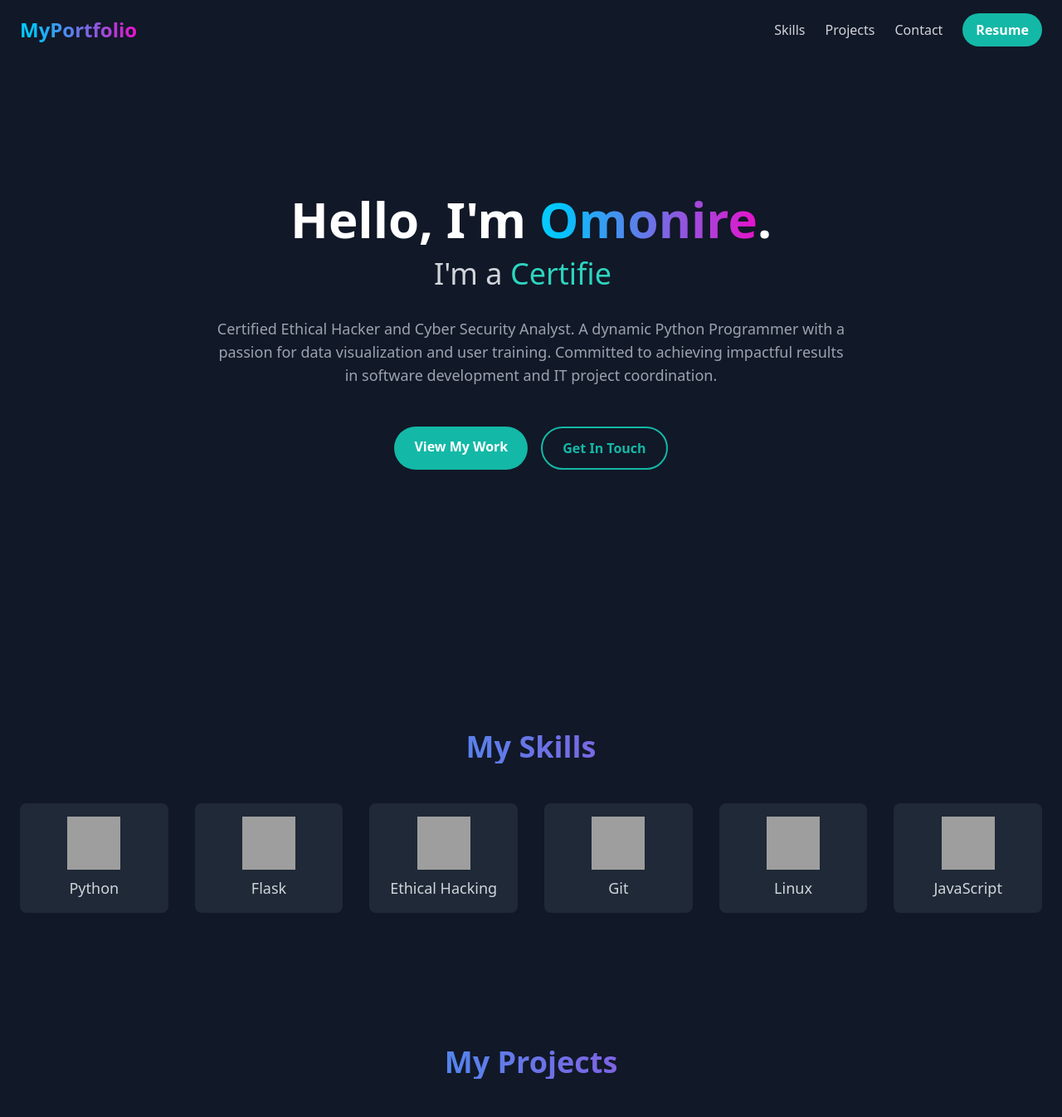
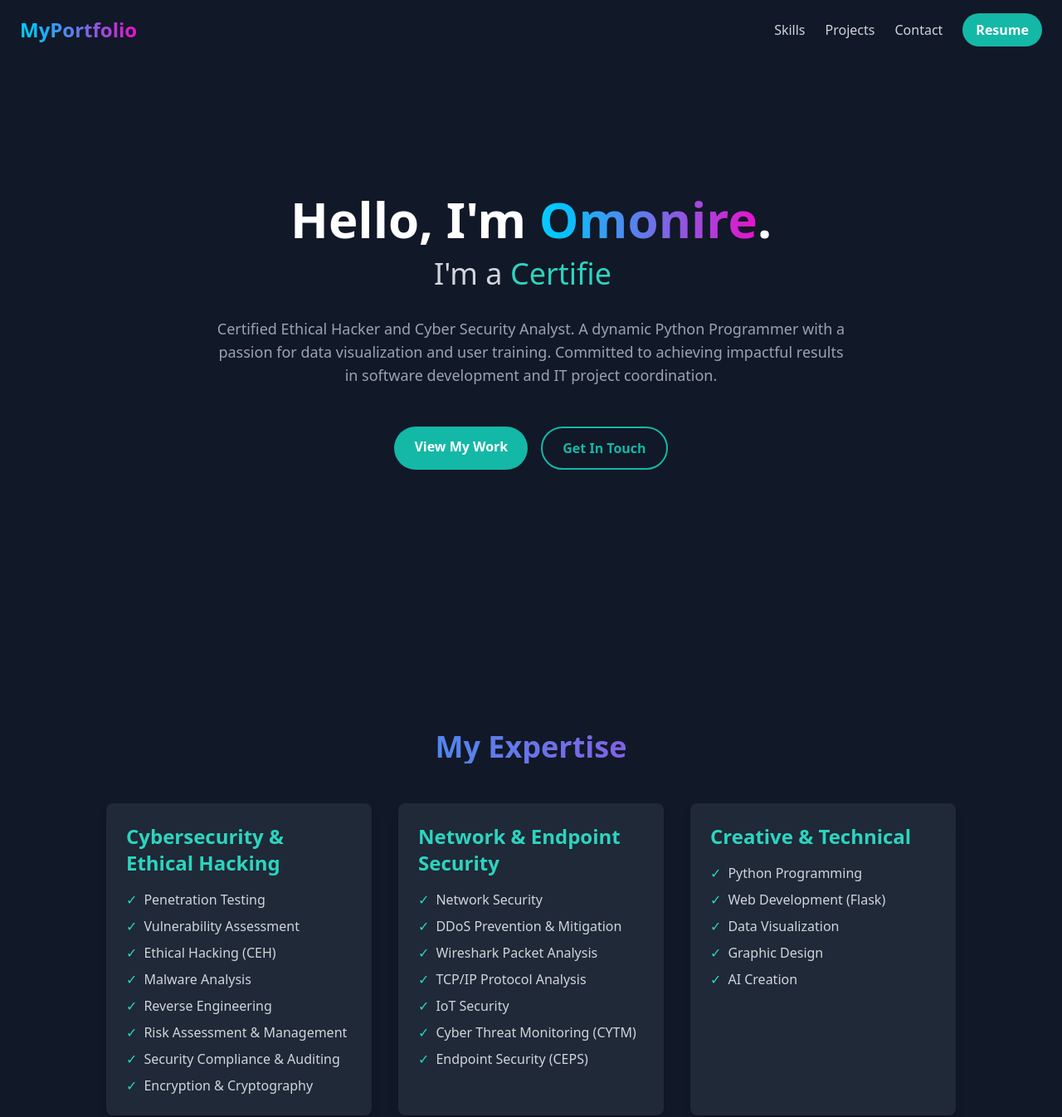
Before and after one commit to Omonire/AI-creation-, a Flask app: page / in a window 1280 px wide. Shown: the top 1346 px of the page at 83% size. Run offline with Flask 2, Linux system fonts and the light colour scheme; some libraries are stand-ins or nearby versions; grey boxes are pictures that could not be loaded.

Commit message:
This commit redesigns the skills section to better showcase the user's extensive expertise.
The previous icon grid has been replaced with a more organized, three-column layout that categorizes skills under the following headings:
- Cybersecurity & Ethical Hacking
- Network & Endpoint Security
- Creative & Technical

This new design is cleaner, more professional, and makes it easier for visitors to understand the full breadth of the user's abilities. The changes have been visually verified and are ready for deployment.

```diff
--- a/templates/skills.html
+++ b/templates/skills.html
@@ -1,42 +1,47 @@
 <section id="skills" class="py-20 bg-gray-900">
     <div class="container mx-auto px-6">
-        <h2 class="text-4xl font-bold text-center mb-12 gradient-text">My Skills</h2>
-        <div class="grid grid-cols-2 md:grid-cols-3 lg:grid-cols-6 gap-8 text-center">
+        <h2 class="text-4xl font-bold text-center mb-12 gradient-text">My Expertise</h2>
+        <div class="max-w-5xl mx-auto grid grid-cols-1 md:grid-cols-3 gap-8">
 
-            <!-- Skill: Python -->
-            <div class="flex flex-col items-center p-4 bg-gray-800 rounded-lg transform hover:scale-105 transition-transform duration-300">
-                <img src="https://cdn.jsdelivr.net/gh/devicons/devicon/icons/python/python-original.svg" class="h-16 w-16 mb-2" alt="Python Icon"/>
-                <span class="text-lg font-medium text-gray-300">Python</span>
+            <!-- Category 1: Cybersecurity & Ethical Hacking -->
+            <div class="bg-gray-800 p-6 rounded-lg shadow-lg">
+                <h3 class="text-2xl font-bold text-teal-400 mb-4">Cybersecurity & Ethical Hacking</h3>
+                <ul class="space-y-2 text-gray-300">
+                    <li><span class="text-teal-400 mr-2">&#10003;</span>Penetration Testing</li>
+                    <li><span class="text-teal-400 mr-2">&#10003;</span>Vulnerability Assessment</li>
+                    <li><span class="text-teal-400 mr-2">&#10003;</span>Ethical Hacking (CEH)</li>
+                    <li><span class="text-teal-400 mr-2">&#10003;</span>Malware Analysis</li>
+                    <li><span class="text-teal-400 mr-2">&#10003;</span>Reverse Engineering</li>
+                    <li><span class="text-teal-400 mr-2">&#10003;</span>Risk Assessment & Management</li>
+                    <li><span class="text-teal-400 mr-2">&#10003;</span>Security Compliance & Auditing</li>
+                    <li><span class="text-teal-400 mr-2">&#10003;</span>Encryption & Cryptography</li>
+                </ul>
             </div>
 
-            <!-- Skill: Flask -->
-            <div class="flex flex-col items-center p-4 bg-gray-800 rounded-lg transform hover:scale-105 transition-transform duration-300">
-                <img src="https://cdn.jsdelivr.net/gh/devicons/devicon/icons/flask/flask-original.svg" class="h-16 w-16 mb-2" alt="Flask Icon"/>
-                <span class="text-lg font-medium text-gray-300">Flask</span>
+            <!-- Category 2: Network & Endpoint Security -->
+            <div class="bg-gray-800 p-6 rounded-lg shadow-lg">
+                <h3 class="text-2xl font-bold text-teal-400 mb-4">Network & Endpoint Security</h3>
+                <ul class="space-y-2 text-gray-300">
+                    <li><span class="text-teal-400 mr-2">&#10003;</span>Network Security</li>
+                    <li><span class="text-teal-400 mr-2">&#10003;</span>DDoS Prevention & Mitigation</li>
+                    <li><span class="text-teal-400 mr-2">&#10003;</span>Wireshark Packet Analysis</li>
+                    <li><span class="text-teal-400 mr-2">&#10003;</span>TCP/IP Protocol Analysis</li>
+                    <li><span class="text-teal-400 mr-2">&#10003;</span>IoT Security</li>
+                    <li><span class="text-teal-400 mr-2">&#10003;</span>Cyber Threat Monitoring (CYTM)</li>
+                    <li><span class="text-teal-400 mr-2">&#10003;</span>Endpoint Security (CEPS)</li>
+                </ul>
             </div>
 
-            <!-- Skill: Ethical Hacking (Kali Linux icon) -->
-            <div class="flex flex-col items-center p-4 bg-gray-800 rounded-lg transform hover:scale-105 transition-transform duration-300">
-                <img src="https://cdn.jsdelivr.net/gh/devicons/devicon/icons/kalilinux/kalilinux-original.svg" class="h-16 w-16 mb-2" alt="Kali Linux Icon"/>
-                <span class="text-lg font-medium text-gray-300">Ethical Hacking</span>
-            </div>
-
-            <!-- Skill: Git -->
-            <div class="flex flex-col items-center p-4 bg-gray-800 rounded-lg transform hover:scale-105 transition-transform duration-300">
-                <img src="https://cdn.jsdelivr.net/gh/devicons/devicon/icons/git/git-original.svg" class="h-16 w-16 mb-2" alt="Git Icon"/>
-                <span class="text-lg font-medium text-gray-300">Git</span>
-            </div>
-
-            <!-- Skill: Linux -->
-            <div class="flex flex-col items-center p-4 bg-gray-800 rounded-lg transform hover:scale-105 transition-transform duration-300">
-                <img src="https://cdn.jsdelivr.net/gh/devicons/devicon/icons/linux/linux-original.svg" class="h-16 w-16 mb-2" alt="Linux Icon"/>
-                <span class="text-lg font-medium text-gray-300">Linux</span>
-            </div>
-
-            <!-- Skill: JavaScript -->
-            <div class="flex flex-col items-center p-4 bg-gray-800 rounded-lg transform hover:scale-105 transition-transform duration-300">
-                <img src="https://cdn.jsdelivr.net/gh/devicons/devicon/icons/javascript/javascript-original.svg" class="h-16 w-16 mb-2" alt="JavaScript Icon"/>
-                <span class="text-lg font-medium text-gray-300">JavaScript</span>
+            <!-- Category 3: Creative & Technical Skills -->
+            <div class="bg-gray-800 p-6 rounded-lg shadow-lg">
+                <h3 class="text-2xl font-bold text-teal-400 mb-4">Creative & Technical</h3>
+                <ul class="space-y-2 text-gray-300">
+                    <li><span class="text-teal-400 mr-2">&#10003;</span>Python Programming</li>
+                    <li><span class="text-teal-400 mr-2">&#10003;</span>Web Development (Flask)</li>
+                    <li><span class="text-teal-400 mr-2">&#10003;</span>Data Visualization</li>
+                    <li><span class="text-teal-400 mr-2">&#10003;</span>Graphic Design</li>
+                    <li><span class="text-teal-400 mr-2">&#10003;</span>AI Creation</li>
+                </ul>
             </div>
 
         </div>
```
